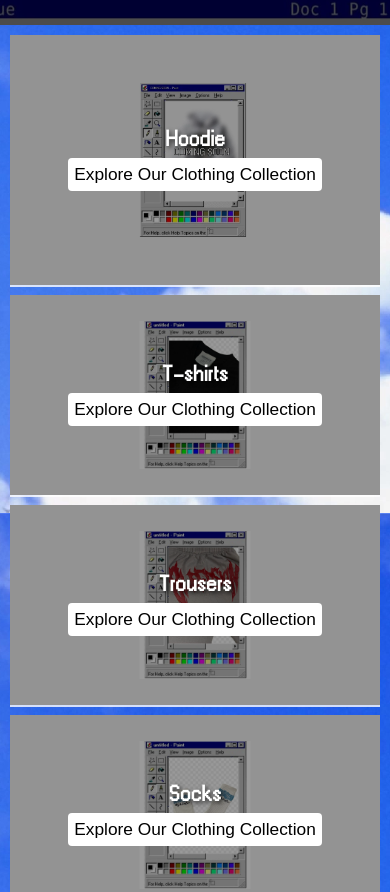
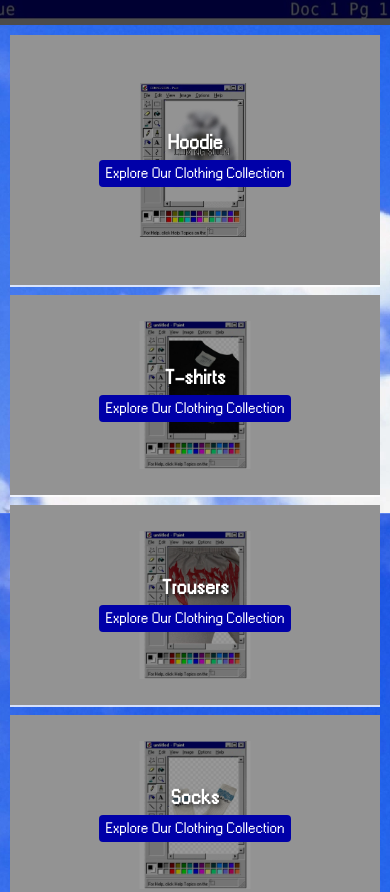
Before and after one commit to Asifyousaf/Clothing-brand.io, a website: page index.html in a window 390 px wide. Shown: the part 2019-2911 px from the top of the page. Drawn offline with Linux system fonts and the light colour scheme; a script that the page names is missing; files whose address does not match are found by name.

Commit message:
Update style.css

```diff
--- a/style.css
+++ b/style.css
@@ -1251,18 +1251,19 @@ img.full-sleeve {
 /* Text and button in overlay */
 .overlay h2 {
     font-family:'PixelFont', sans-serif; ;
-    font-size: 2rem;
+    font-size: 30px;
     margin-bottom: 10px;
     text-shadow: 2px 2px 4px rgba(0, 0, 0, 0.7);
 }
 
 .overlay button {
+    font-family:'PixelFont', sans-serif; ;
     padding: 10px 20px;
     border: none;
-    background-color: white;
-    color: black;
+    background-color: #0000A8;
+    color: white;
     cursor: pointer;
-    font-size: 1rem;
+    font-size: 20px;
     transition: background-color 0.3s ease;
 }
 
@@ -1291,7 +1292,11 @@ img.full-sleeve {
         max-width: 100%;
         height: 200px; /* Adjust height for mobile */
     }
-
+    .overlay button {
+        padding: 6px 6px; /* Adjust padding for button */
+        font-size: 17px; /* Adjust font size for button */
+        border-radius: 4px; /* Optional: Add rounded corners */
+    }
     .category-item:first-child {
         height: 250px; /* Adjust height for mobile */
     }
@@ -1304,13 +1309,13 @@ img.full-sleeve {
     /* Resize the button */
     .overlay button {
         padding: 6px 6px; /* Adjust padding for button */
-        font-size: 1.2rem; /* Adjust font size for button */
+        font-size: 15px; /* Adjust font size for button */
         border-radius: 4px; /* Optional: Add rounded corners */
     }
 
     /* Resize the overlay text */
     .overlay h2 {
-        font-size: 1.5rem; /* Adjust font size for the text */
+        font-size: 20px; /* Adjust font size for the text */
         margin-bottom: 8px; /* Adjust margin as needed */
     }
 }
```
